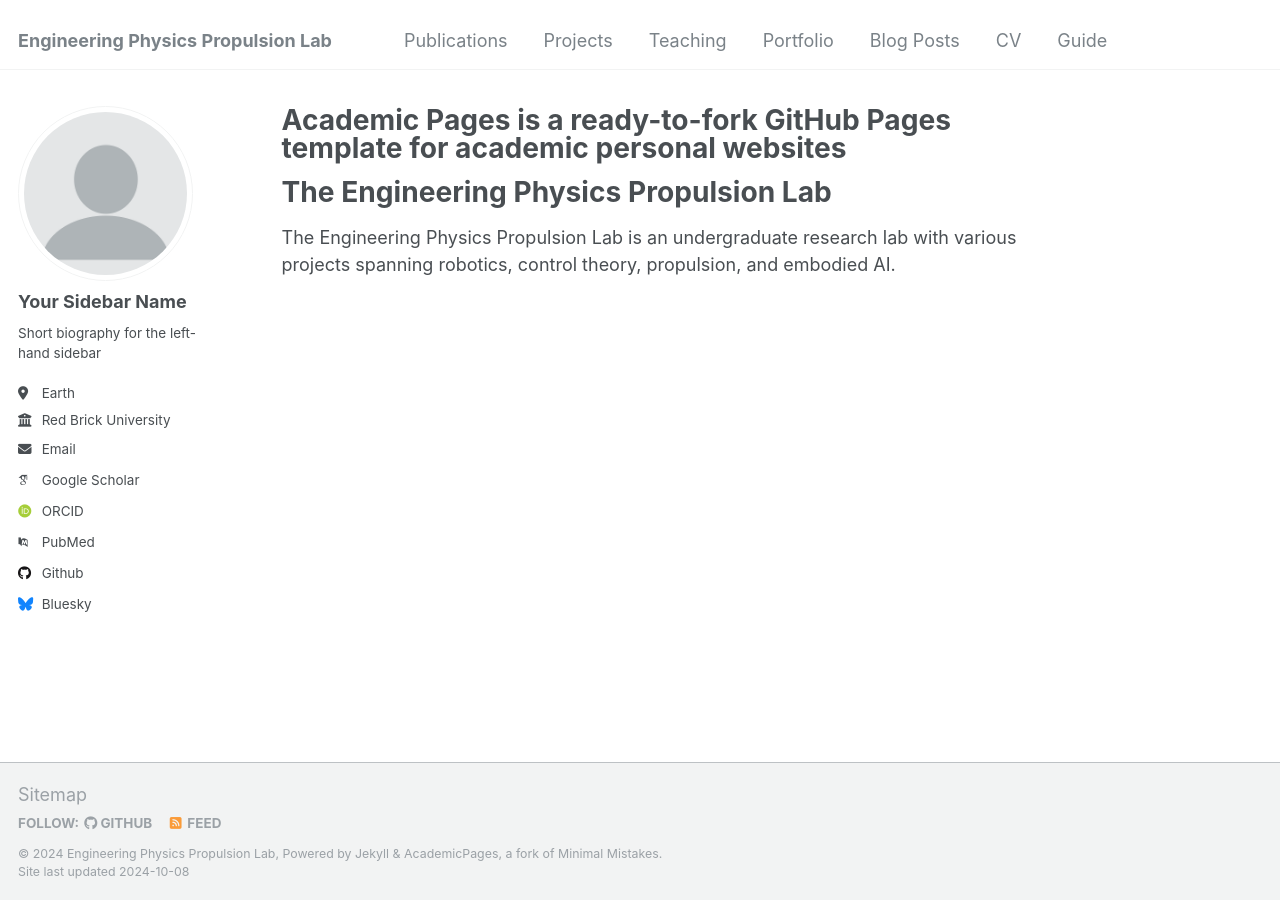
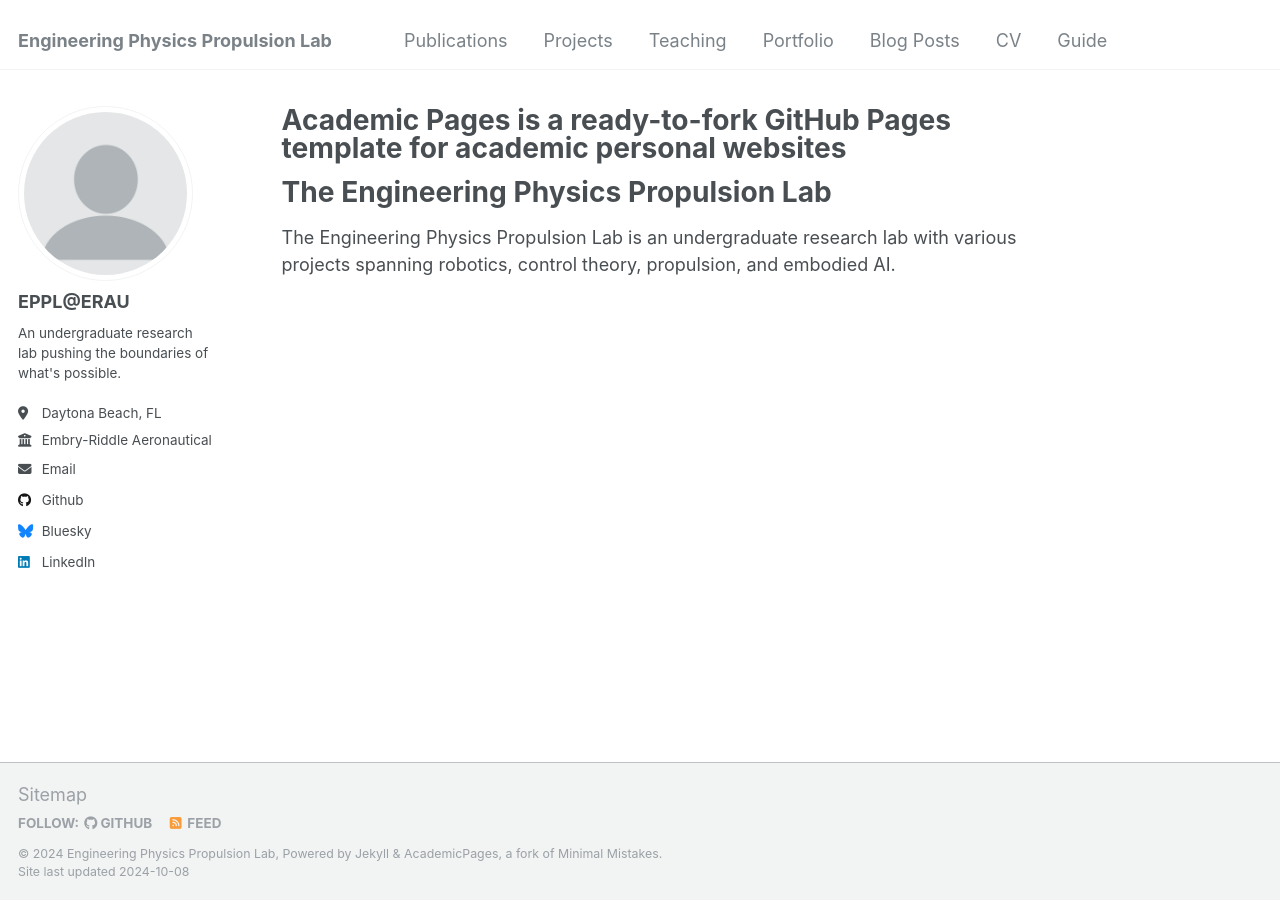
Before and after one commit to eppl-erau-db/eppl-erau-db.github.io, a Jekyll site: the page built from _pages/about.md, in a window 1280 px wide. Built offline with Jekyll 4.4.1, drawn with Linux system fonts in a browser that asks for light colours; some web fonts are replaced.

Commit message:
Update _config.yml

```diff
--- a/_config.yml
+++ b/_config.yml
@@ -22,28 +22,28 @@
 author:
   # Biographic information
   avatar           : "profile.png"
-  name             : "Your Sidebar Name"
+  name             : "EPPL@ERAU"
   pronouns         : # example: "she/her"
-  bio              : "Short biography for the left-hand sidebar"
-  location         : "Earth"
-  employer         : "Red Brick University"
+  bio              : "An undergraduate research lab pushing the boundaries of what's possible."
+  location         : "Daytona Beach, FL"
+  employer         : "Embry-Riddle Aeronautical University"
   uri              : # URL
-  email            : "none@example.org"
+  email            : "erau.eppl@gmail.com"
 
   # Academic websites
   arxiv            : # URL - Update with the correct link to your profile
-  googlescholar    : "https://scholar.google.com/citations?user=PS_CX0AAAAAJ"
+  googlescholar    : # URL
   impactstory      : # URL
-  orcid            : "http://orcid.org/yourorcidurl"
+  orcid            : # URL
   semantic         : # URL
-  pubmed           : "https://www.ncbi.nlm.nih.gov/pubmed/?term=john+snow"
+  pubmed           : # URL
   researchgate     : # URL
 
   # Repositories and software development
   bitbucket        : # Username - Update with your username on the site
   codepen          : # Username
   dribbble         : # Username
-  github           : "academicpages"
+  github           : "eppl-erau-db"
   kaggle           : # Username
   stackoverflow    : # User number or user number and name (i.e., use "1" or "1/jeff-atwood")
 
@@ -57,7 +57,7 @@
   keybase          : # Username
   instagram        : # Username
   lastfm           : # Username
-  linkedin         : # Username
+  linkedin         : "engineering-physics-propulsion-lab"
   mastodon         : # URL
   medium           : # URL
   pinterest        : # Username
```
